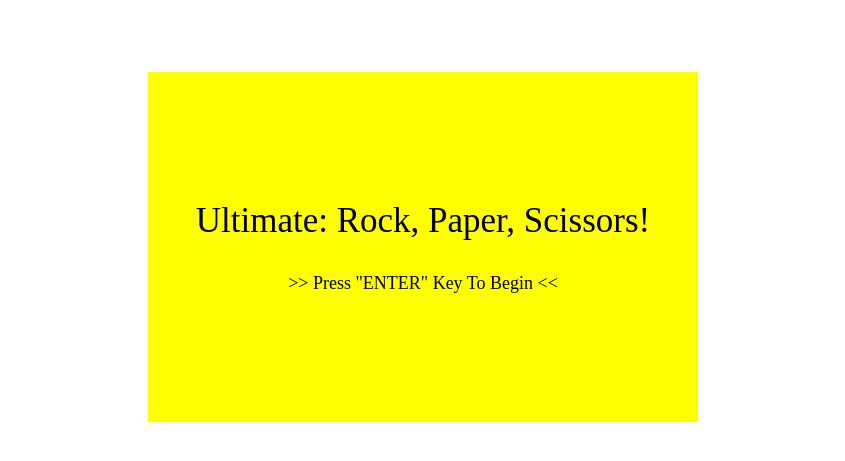
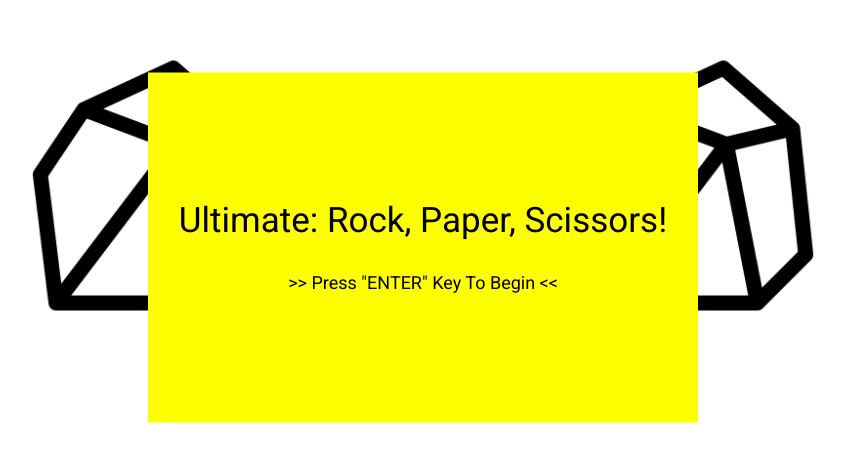
Before and after one commit to romangdev/rock-paper-scissors, a plain HTML site: page index.html in a window 1280 px wide. Shown: the part 153-614 px from the top of the page, without its empty margins (217-1062 px from the left). Drawn offline with Linux system fonts and the light colour scheme.

Commit message:
Make small UI improvements. Begin work on images
Make small improvements to the UI in regards to font and text size.
Begin working on the UI for, and adding images of RPS based on both
computer and user choices.

```diff
--- a/index.html
+++ b/index.html
@@ -7,8 +7,25 @@
     <title>Rock Paper Scissors</title>
     <script src="script.js" defer></script>
     <link href="styles.css" rel="stylesheet">
+    <link rel="preconnect" href="https://fonts.googleapis.com">
+    <link rel="preconnect" href="https://fonts.gstatic.com" crossorigin>
+    <link href="https://fonts.googleapis.com/css2?family=Roboto:ital,wght@0,400;0,700;1,400&display=swap" rel="stylesheet">
 </head>
 <body>
+    <div class="choices">
+        <div class="player">
+            <img src="img/rock.png">
+            <!-- <img src="img/paper.png">
+            <img src="img/scissors.png"> -->
+        </div>
+        <p class="vs">VS</p>
+        <div class="computer">
+            <img src="img/rock.png">
+            <!-- <img src="img/paper.png">
+            <img src="img/scissors.png"> -->
+        </div>
+    </div>
+
     <div class="buttons">
         <button class="rock" id="rock">ROCK</button>
         <button class="paper" id="paper">PAPER</button>
--- a/script.js
+++ b/script.js
@@ -143,19 +143,25 @@ function toggleHideClass() {
 }
 
 function displayFinalResult(playerScore, computerScore) {
+    if (playerScore === 5 || computerScore === 5) {
+        document.body.appendChild(replayBox);
+        buttons.forEach((button) => {
+            button.classList.add("hide");
+        })
+        results.classList.add("hide");
+        tally.classList.add("hide");
         if (playerScore === 5) {
-        document.body.appendChild(replayBox);
             replayWinner.innerText = `Computer threw ${computerPlay()}. You win!`;
             replayScoreText.innerText = "--- FINAL SCORE ---";
             replayScoreNumbers.innerText = `Human: ${playerScore}   Computer: ${computerScore}`;
             replayEnter.innerText = "Press \"Enter\" to play again!";
         }
         else if (computerScore === 5) {
-        document.body.appendChild(replayBox);
             replayWinner.innerText = `Computer threw ${computerPlay()}. You lose!`;
             replayScoreText.innerText = "--- FINAL SCORE ---";
             replayScoreNumbers.innerText = `Human: ${playerScore}   Computer: ${computerScore}`;
             replayEnter.innerText = "Press \"Enter\" to play again!";
+        }
     }
 }
 
@@ -203,6 +209,8 @@ function removeWelcomeBox(key) {
     rockButton.classList.remove("hide");
     paperButton.classList.remove("hide");
     scissorsButton.classList.remove("hide");
+    results.classList.remove("hide");
+    tally.classList.remove("hide");
     tally.textContent = `Your Score: 0 \n Computer Score: 0`;
     results.textContent = 'First to 5 wins. Will it be you??';
 }
--- a/styles.css
+++ b/styles.css
@@ -88,7 +88,26 @@ table {
     display: none;
 }
 
+img {
+    width: 250px;
+}
+
+.vs {
+    font-weight: bold;
+    font-size: 35px;
+}
+
+.choices {
+    margin-bottom: 50px;
+    width: 800px;
+    display: flex;
+    flex-direction: row;
+    justify-content: space-between;
+    align-items: center;
+}
+
 body {
+    font-family: 'Roboto', 'Times New Roman', Times, serif;
     display: flex;
     flex-direction: column;
     align-items: center;
@@ -99,20 +118,21 @@ body {
 }
 
 .buttons {
-    padding-bottom: 20px;
+    padding-bottom: 50px;
     display: flex;
     justify-content: space-between;
-    width: 400px;
+    width: 900px;
 }
 
 button {
-    width: 100px;
-    height: 50px;
+    width: 250px;
+    height: 100px;
     background-color: black;
     color: white;
     font-weight: bold;
     border: 2px solid rgb(226, 226, 5);
     border-radius: 5px;
+    font-size: 20px;
 }
 
 button:hover {
```
Also changed, not shown: img/paper.png (added), img/rock.png (added), img/scissors.png (added), 2 other files. Lines whose indentation alone changed are shown as unchanged.
